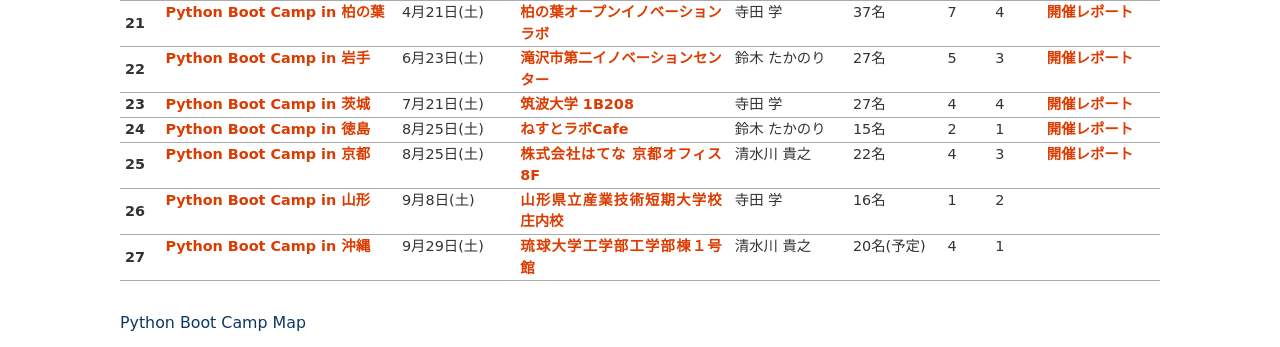
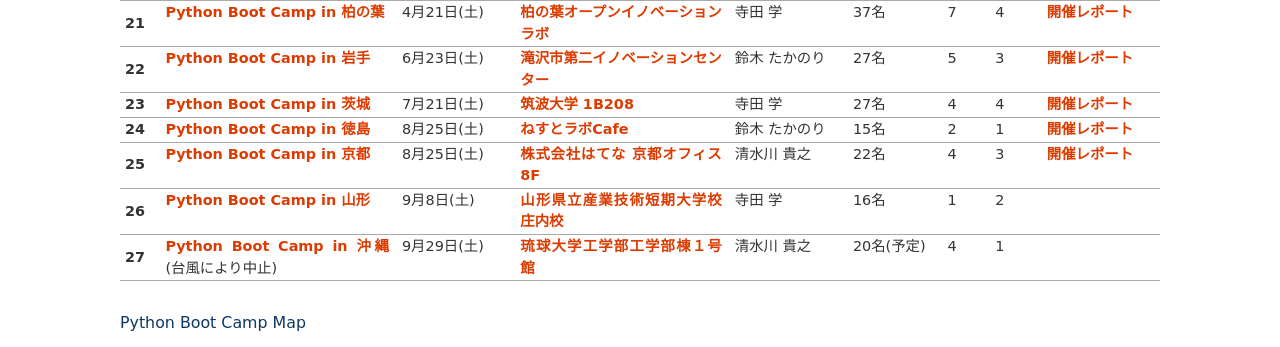
Before and after one commit to pyconjp/www.pycon.jp, a Sphinx documentation site: the page built from source/support/bootcamp.rst, in a window 1280 px wide and 900 px high, scrolled down 2797 px, cut to the strip 0-347 px from the top of the window. Built offline with Sphinx 7.4.7, drawn with Linux system fonts in a browser that asks for light colours.

Commit message:
ISSHA-1346 add cancel message to pycamp okiinawa

```diff
--- a/source/support/bootcamp.rst
+++ b/source/support/bootcamp.rst
@@ -395,7 +395,7 @@
      - 2
      -
    * - 27
-     - `Python Boot Camp in 沖縄 <https://pyconjp.connpass.com/event/96844/>`_
+     - `Python Boot Camp in 沖縄 <https://pyconjp.connpass.com/event/96844/>`_ (台風により中止)
      - 9月29日(土)
      - `琉球大学工学部工学部棟１号館 <https://ie.u-ryukyu.ac.jp/>`_
      - 清水川 貴之
```
